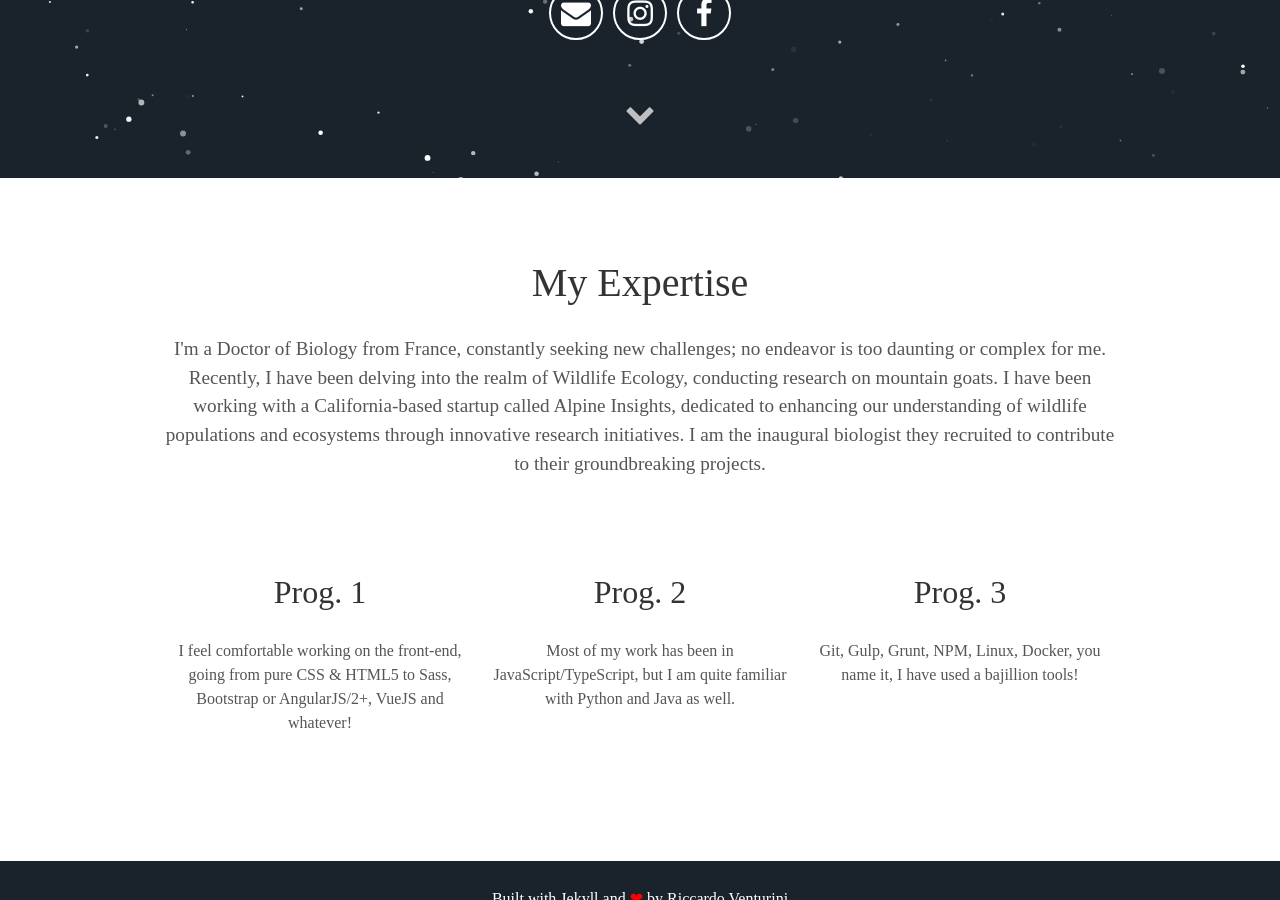
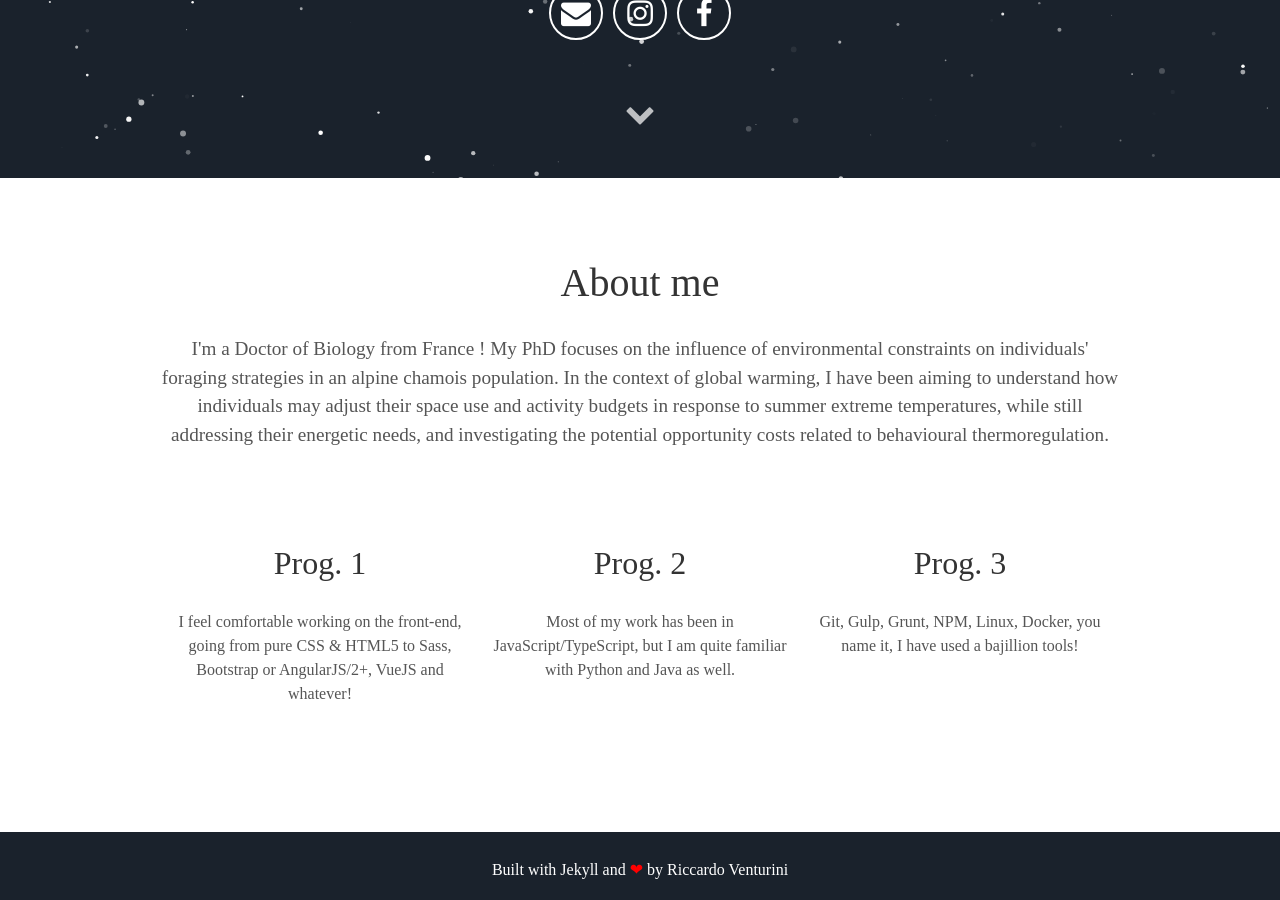
Before and after one commit to ctrlVnt/alexismalagnino.com, a Jekyll site: the page built from index.html, in a window 1280 px wide and 900 px high, scrolled down 722 px. Built offline with Jekyll 4.4.1, drawn with Linux system fonts in a browser that asks for light colours; some web fonts are replaced.

Commit message:
add corrections text

```diff
--- a/_config.yml
+++ b/_config.yml
@@ -6,7 +6,7 @@ description:  Welcome to my personal website !
 
 # User settings
 username: Alexis Malagnino
-user_description: I'm a Doctor of Biology from France, constantly seeking new challenges; no endeavor is too daunting or complex for me. Recently, I have been delving into the realm of Wildlife Ecology, conducting research on mountain goats. I have been working with a California-based startup called Alpine Insights, dedicated to enhancing our understanding of wildlife populations and ecosystems through innovative research initiatives. I am the inaugural biologist they recruited to contribute to their groundbreaking projects.
+user_description: I'm a Doctor of Biology from France ! My PhD focuses on the influence of environmental constraints on individuals' foraging strategies in an alpine chamois population. In the context of global warming, I have been aiming to understand how individuals may adjust their space use and activity budgets in response to summer extreme temperatures, while still addressing their energetic needs, and investigating the potential opportunity costs related to behavioural thermoregulation.
 user_title: Doctor of Biology
 email: alexismalagnino@gmail.com
 # twitter_username: lorem_ipsum
--- a/_includes/about.html
+++ b/_includes/about.html
@@ -1,5 +1,5 @@
 <div class="user-details">
-  <h1>My Expertise</h1>
+  <h1>About me</h1>
   <p>{{ site.user_description }}</p>
 </div>
 <div class="user">
```
Also changed, not shown: 1 other file.
